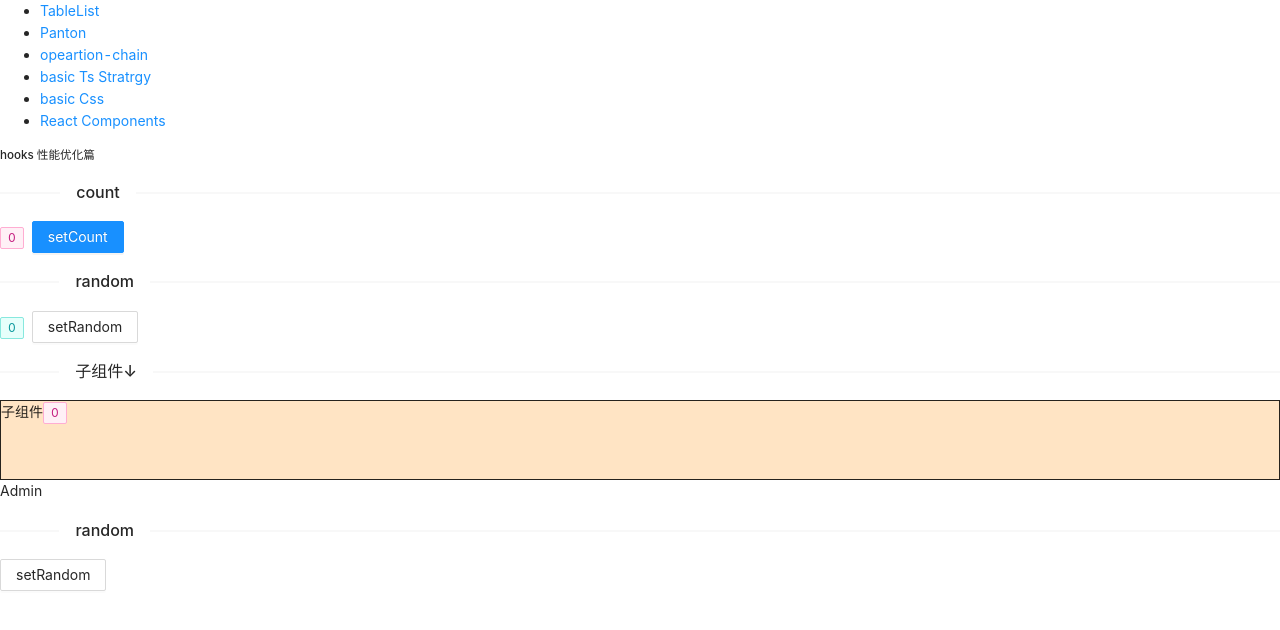
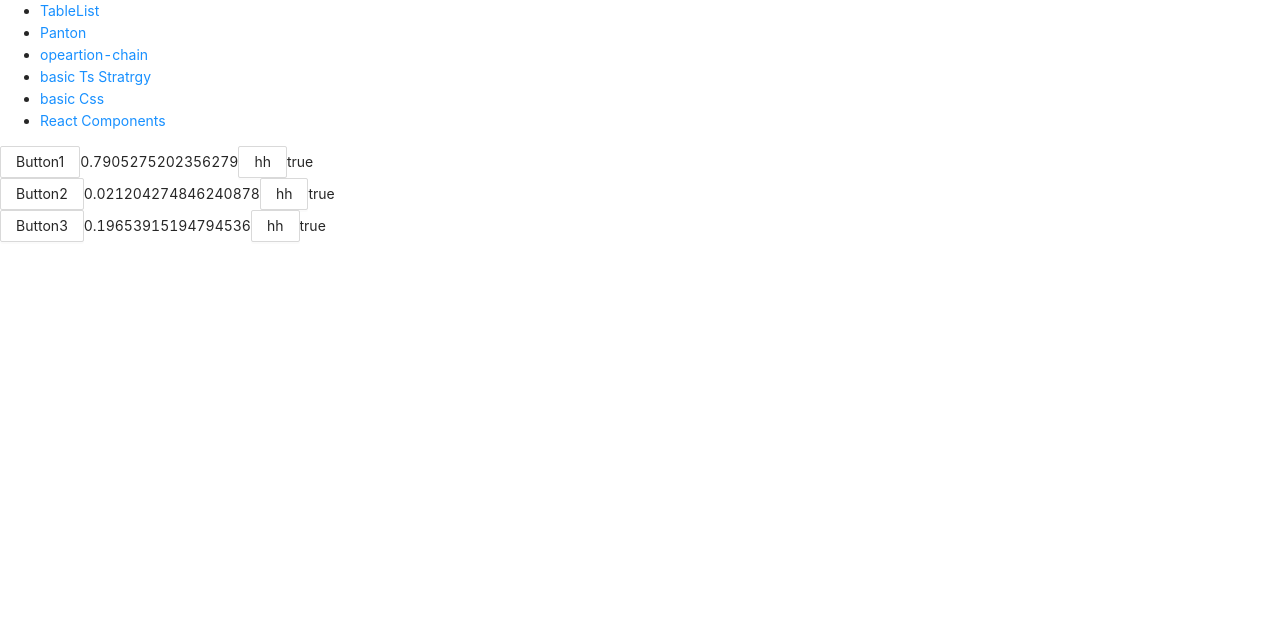
Before and after one commit to 540792740/React_Awesome_Components, a React app: page /components in a window 1280 px wide. Shown: the top 630 px of the page. Built offline with nearby package versions, Linux system fonts and the light colour scheme.

Commit message:
callback and memo

```diff
--- a/src/pages/ReactComponents/callbackMemo/ParentComponent.tsx
+++ b/src/pages/ReactComponents/callbackMemo/example1/ParentComponent.tsx
@@ -1,7 +1,7 @@
 
 
 import { Button, Divider, Tag } from 'antd';
-import React, { useCallback, useEffect, useState } from 'react';
+import React, { useCallback, useState } from 'react';
 import Child from './childComponent/Child';
 import MemoChild from './memoChild/MemoChild';
 import './ParentComponent.scss'
@@ -31,7 +31,7 @@ function ParentComponent(props: ParentComponentProps) {
 
             <Divider orientation="left">子组件↓</Divider> {/* {3} */}
             <Child state={random} fn={memoizedFn} /> {/* + {7} */}
-            <MemoChild state={random} fn={memoizedFn} /> {/* + {8} */}
+            <MemoChild state={random} fn={memoizedFn} /> {/* + {} */}
 
         </div >
     )
--- a/src/pages/ReactComponents/callbackMemo/memoChild/MemoChild.tsx
+++ b/src/pages/ReactComponents/callbackMemo/example1/memoChild/MemoChild.tsx
@@ -12,7 +12,7 @@ const MemoChild = (props: MemoChildProps) => {
     const [, setRandom] = useState<number>(0); //{1}
 
     function getState() {  //{2}
-        console.log("消耗性能的计算"); //{3}
+        console.log("性能的计算"); //{3}
         let temp = 0;
         for (let index = 0; index < 1000; index++) {
             temp += index;
--- /dev/null
+++ b/src/pages/ReactComponents/callbackMemo/example2/ParentComponent2.tsx
@@ -0,0 +1,36 @@
+
+
+import React, { useCallback, useState } from 'react';
+import Child1 from './childComponent/Child1';
+import './ParentComponent2.scss'
+
+interface ParentComponentProps {
+
+}
+function ParentComponent2(props: ParentComponentProps) {
+    const [count1, setCount1] = useState(0);
+    const [count2, setCount2] = useState(0);
+    const [count3, setCount3] = useState(0);
+
+    const handleClickButton1 = () => {
+        setCount1(count1 + 1);
+    };
+
+    const handleClickButton2 = useCallback(() => {
+        setCount2(count2 + 1);
+    }, [count2]);
+
+    return (
+        <div>
+            <Child1 onClickButton={handleClickButton1}>Button1</Child1>
+            <br />
+            <Child1 onClickButton={handleClickButton2}>Button2</Child1>
+            <br />
+            <Child1 onClickButton={() => setCount3(count3 + 1)}>
+                Button3
+            </Child1>
+            <br />
+        </div>
+    );
+}
+export default ParentComponent2
--- /dev/null
+++ b/src/pages/ReactComponents/callbackMemo/example2/childComponent/Child1.tsx
@@ -0,0 +1,23 @@
+
+import { Button } from 'antd';
+import React, { memo, useState } from 'react';
+import './Child1.scss'
+
+interface ChildProps {
+    onClickButton: React.MouseEventHandler<HTMLElement>;
+    children?: any
+}
+const Child1 = memo((props: ChildProps) => {
+    const { onClickButton, children } = props;
+    const [first, setfirst] = useState(true)
+
+    return (
+        <React.Fragment>
+            <Button onClick={onClickButton}>{children}</Button>
+            <span>{Math.random()}</span>
+            <Button onClick={() => setfirst(!first)}>hh</Button>
+            {first + ''}
+        </React.Fragment>
+    )
+})
+export default Child1
--- a/src/pages/ReactComponents/index.tsx
+++ b/src/pages/ReactComponents/index.tsx
@@ -1,6 +1,7 @@
 
 import React, { useEffect } from 'react';
-import ParentComponent from './callbackMemo/ParentComponent';
+// import ParentComponent from './callbackMemo/example1/ParentComponent';
+import ParentComponent2 from './callbackMemo/example2/ParentComponent2';
 import './index.scss'
 
 interface ReactComponentsProps {
@@ -13,7 +14,8 @@ function ReactComponents(props: ReactComponentsProps) {
     }, [])
     return (
         <React.Fragment>
-            <ParentComponent />
+            <ParentComponent2 />
+            {/* <ParentComponent /> */}
         </React.Fragment>
     )
 }
```
Also changed, not shown: src/pages/ReactComponents/callbackMemo/example1/ParentComponent.scss (added), src/pages/ReactComponents/callbackMemo/example1/childComponent/Child.scss (added), src/pages/ReactComponents/callbackMemo/example1/childComponent/Child.tsx (renamed from src/pages/ReactComponents/callbackMemo/childComponent/Child.tsx), src/pages/ReactComponents/callbackMemo/example1/memoChild/MemoChild.scss (added), src/pages/ReactComponents/callbackMemo/example2/ParentComponent2.scss (added), src/pages/ReactComponents/callbackMemo/example2/childComponent/Child1.scss (added).
